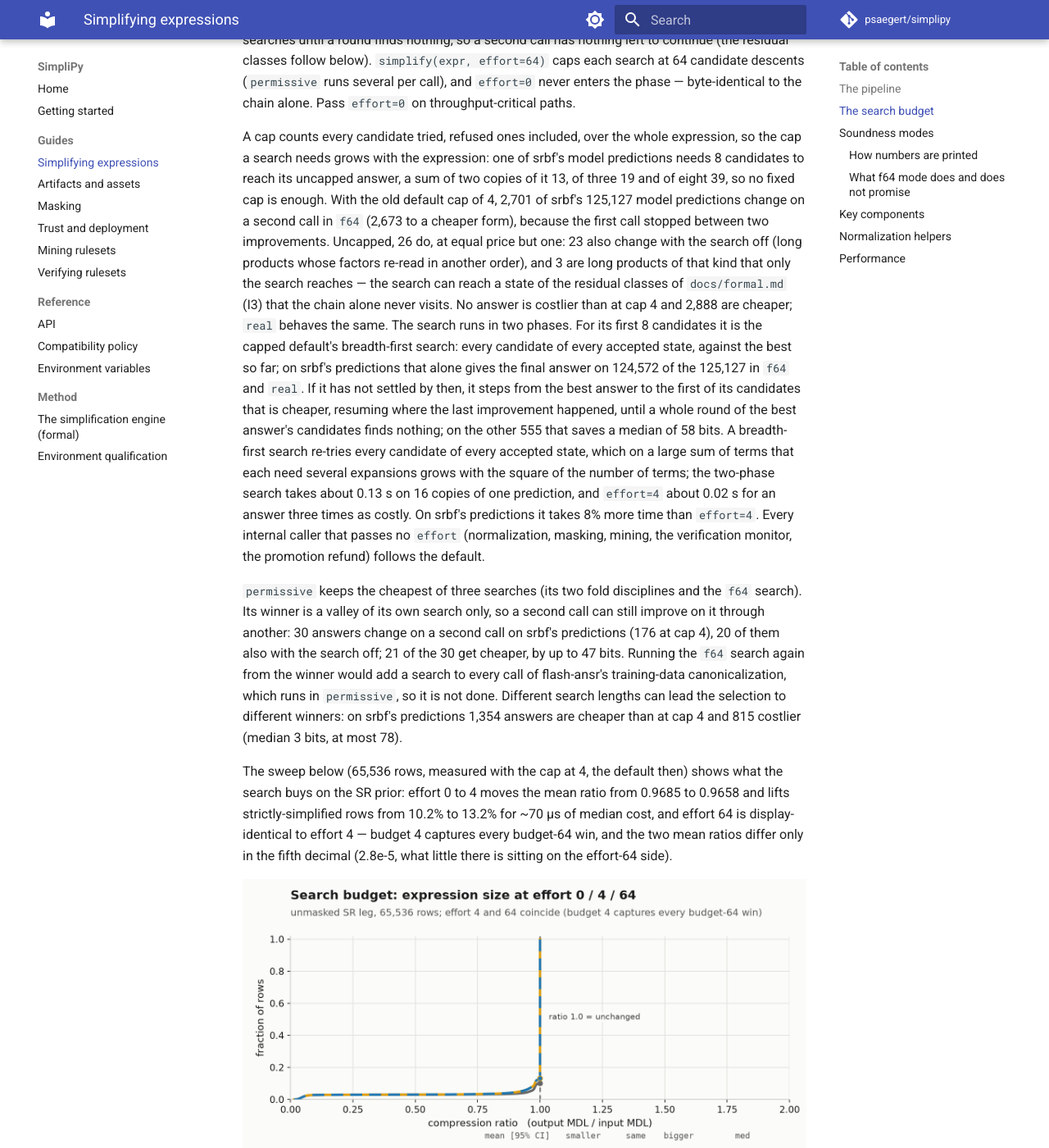
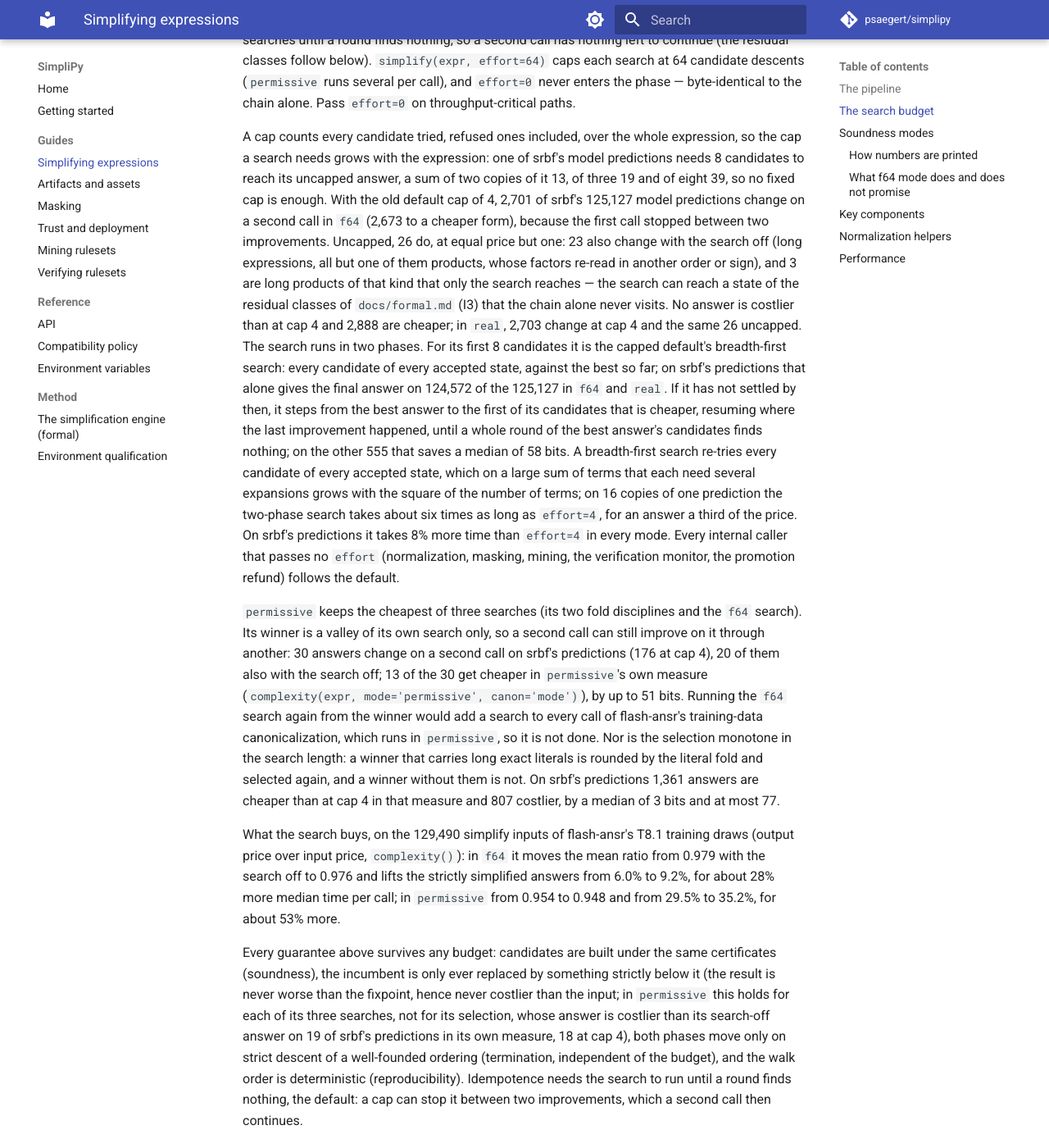
Before and after one commit to psaegert/simplipy, an MkDocs documentation site: the page built from docs/guides/simplify.md, in a window 1280 px wide and 1400 px high, scrolled down 2451 px. Shown: the whole window at 82% size. Built offline with MkDocs 1.6.1 and Material for MkDocs 9.7.7, drawn with Linux system fonts in a browser that asks for light colours; comment, search, counter and statistics services are not loaded; some of the changed text lies outside the part shown.

Commit message:
Docs: the float cap's exceptions, permissive in its own measure, the six-site refusal
The float cap's exceptions are stated where the cap is (a literal kept as written keeps its
price), the dyadic chain's numbers are re-measured (strict ascent to k = 55, capped at 56 and
from 58, the term 64-72 bits), and the literal component carries content up to float precision.
Permissive's comparisons are priced in its own measure on all 125,127 predictions (1,361 cheaper
than at cap 4 and 807 costlier; 19 answers costlier than search-off), and the reason a longer
search can end costlier is named: only a winner with long exact literals is folded and selected
again. The sign placement's refusal beyond six sites keeps the entry orientation, the mechanism
of I3's long-product residual class. The answers the cap changes are given per set and mode,
the effort sweep is restated on this build (T8.1 draws), the fold loop is finite by its bound,
and test names and comments name the float cap.

Co-Authored-By: Claude Opus 5.5 <noreply@anthropic.com>
Claude-Session: https://claude.ai/code/session_016gamUqKQqroqag4GFsNu6W

```diff
--- a/docs/formal.md
+++ b/docs/formal.md
@@ -95,16 +95,19 @@ serialization-stability check `stable()` in `ac_simplify_ex`]:
   coefficient and key can split differently on re-read (also on main at 128 bits); and
   odd-function sign extraction. A class independent of literal size: of srbf's 125,127 model
   predictions that simplify without error (f64), 24 effort-0 answers change on re-read (main 28), none with
-  a literal beyond $10^{\pm 300}$. Each is a long product (41 to 84 items in the list answer)
+  a literal beyond $10^{\pm 300}$. Each but one is a long product (one is a difference of them;
+  41 to 84 items in the list answer)
   that re-reads to the same items in another order (18, one of them cheaper) or to another form
-  of equal length and price (6); none of them round-trips (L6a). And at a
+  of equal length and price (6); none of them round-trips (L6a). Each holds a product with
+  more than six sign-trade sites, whose placement the engine keeps as it enters (§3), so the
+  re-read, entering with the printed placement, can end elsewhere. And at a
   refusal the grouping of the input can decide which inner products fold:
   `(1e200*1e100)*(1e100*x1)` and `1e200*(1e100*(1e100*x1))` keep different canonical forms
   (canonicity across spellings, not idempotence; both pinned in tests). Uncapped (the default;
-  L6) the exploration phase can reach states of those classes the chain alone never visits: on
-  srbf's predictions 26 answers change on a second call, 23 of the 24 above and 3 long
-  products (57 to 70 items) that re-read with their factors in another order or sign at equal
-  price, as that class does, and that only the search reaches (review fuzz: an unmerged
+  L6), the exploration phase can reach states of those classes that the chain alone never
+  visits. On srbf's predictions (f64 and real) 26 answers change on a second call: 23 of the 24
+  above, and 3 long products (57 to 70 items) that only the search reaches and that re-read at
+  equal price with their factors in another order or sign (review fuzz: an unmerged
   `3e-310` coefficient that re-reads in another order; a `<constant>` absorbed on re-read). In `permissive` the
   selection among three searches adds a class of its own (L6). A capped search can stop
   between two improvements, which a second call continues.
@@ -200,7 +203,8 @@ $m \ge 3$, and the eight odd functions — because $f(-S) = -f(S)$ is total on t
 carriers (negative odd exponents are NOT carriers: the pole trilemma). The
 sign-placement owner (`ac::expr::sign_place`, shared by `mul()`'s final assembly and
 `term_join`'s negative joins so the priced spelling is always the built spelling)
-materializes every reachable placement and keeps the $\mu$-argmin. The decision is
+materializes every reachable placement and keeps the $\mu$-argmin; beyond six sign-trade
+sites it materializes none and keeps the placement the product entered with. The decision is
 three-tier:
 
 1. $\mu$ decides where it can (strict argmin over the materialized orbit);
@@ -357,13 +361,16 @@ guarantees (a beyond-f64 literal can price below it — $\mu(10^{-400}) = 10.647
 via its scientific codeword — and nothing rests on outpricing those). Final ties are broken
 by the canonical total order `cmp_ex` (rank, then structural lexicographic comparison,
 with *exact* rational comparison — the 256-bit `cmp_exact`). There is no separate
-literal-size tier: $\mu$'s literal component carries its content, so
-the ordering is a pair, not a triple.
+literal-size tier: $\mu$'s literal component carries its content up to float precision
+(the float cap below), and the 1,100-bit cap keeps the literals finite (L5), so the ordering
+is a pair, not a triple.
 
 **The float cap.** The evaluator reads every literal as its nearest float64, so a literal's
 price is capped at that float's shortest round-trip decimal $d(v)$ (at most 17 significant
 digits), priced by the same codebook: $\mu'(v) = \min\big(\mu(v),\, \mu(d(v))\big)$ for a
-finite nonzero nearest float, $\mu(v)$ otherwise. Every literal that is its own float's
+finite nonzero nearest float, $\mu(v)$ otherwise; a literal the engine holds as a numeric
+string (beyond the 1,100-bit cap, or in f64 mode not admissible) keeps its print's price
+(`mu_numeric_str`). Every literal that is its own float's
 shortest decimal keeps its price (every constant drawn for flash-ansr's training data among
 them), and no price rises; a literal carrying more digits than its float needs (the 64-digit
 fourth power of a 16-digit constant, or a fitted constant printed with 17 digits where 16
@@ -380,20 +387,20 @@ asymmetry with no informational content, since fitted constants arrive as
 decimal-printed f64s and a fraction-only code forces them through "two arbitrary
 integers" at $\log_2 10 \approx 3.32$ bits per decimal shift.
 
-**The emitted spelling is the priced spelling** [BY CONSTRUCTION]. The serializer
+**The emitted spelling is the priced spelling, up to the float cap** [BY CONSTRUCTION]. The serializer
 chooses each literal's print by the argmin over the *same* two codeword totals the
 measure minimizes (`decimal_spelling_wins`), so $\mu(t)$ is the description length
 of the representation actually emitted, not of a hypothetical one — except where the float
 cap applies: the state is exact and prints its exact value, which then costs more than its
 price; the capped price is that of the float's shortest decimal (what Python's `repr`
-prints for it). An exact codeword
+prints for it, up to the last digit on an exact tie). An exact codeword
 tie goes to the fraction — the structurally distinguished caller-dialect member,
 mirroring tier 2 of the sign-placement convention (§3); states carry no spelling, so
 the tie-break must be spelling-free, and either member realizes the same $\mu$. The
 clause is defensive: no exact tie exists in the reachable `i128` lattice [EMPIRICAL —
 exhaustive scan over all 3,563 denominators $2^a 5^b < 2^{127}$ at dense-plus-spread
 numerator samples; the closest observed gap is 3–4 milli-bits; numbers beyond 128 bits
-(phase 2c) were not scanned].
+were not scanned].
 
 - $\mu$ takes values in $\mathbb{N}$ [THEOREM — trivially].
 - `cmp_ex` is a strict total order on $T_{\mathrm{can}}$ [BY CONSTRUCTION — rank +
@@ -409,10 +416,9 @@ slot per bag and one zero-cost exponent slot per `Pow`, so $\#\mathrm{nodes} \le
 in bits — the carrier being milli-bits scales both sides by $1000$),
 hence finitely many shapes; the non-leaf alphabet (operators) and the variable/special
 vocabulary are finite; and there are finitely many numbers at all: a number's numerator
-and denominator have at most 1,100 bits each (the cap). Under the float cap $\mu_0$ no
-longer bounds a number's codeword components — every literal costs at most its float's
-shortest decimal — so the finiteness of the literals comes from the cap alone, not from the
-price. A numeric-string leaf
+and denominator have at most 1,100 bits each. $\mu_0$ does not bound a number's codeword
+components (the float cap prices every literal at most at its float's shortest decimal), so
+the finiteness of the literals comes from the 1,100-bit cap, not from the price. A numeric-string leaf
 (beyond the cap, or not admissible in f64 mode) pays a cost that grows with its
 canonical print (`mu_numeric_str` is strictly monotone in significand digits and in
 the scale within each codeword), so $\mu_0$ bounds the print's significand length
@@ -425,10 +431,10 @@ eventually constant; the tail then lives in one finite level set (L5) and descen
 strict total order `cmp_ex`, so it is finite. $\square$
 
 A dense-literal chain ascends while its literals carry no more than float precision: the
-chain $\mathrm{Mul}[3/2^k, x]$ grows strictly in $\mu$ with $k$ up to the point where
-$3/2^k$'s exact spelling is longer than its float's shortest decimal ($k = 56$), and from
-there on it costs that decimal's price (66–70 bits up to $k = 200$), which no longer ascends
-strictly. It stays finite all the same — $k$ is
+chain $\mathrm{Mul}[3/2^k, x]$ grows strictly in $\mu$ with $k$ up to $k = 55$; at $k = 56$
+and from $k = 58$ on, $3/2^k$'s exact spelling costs more than its float's shortest decimal,
+so the literal costs that decimal's price (the term 64–72 bits up to $k = 200$), which no
+longer ascends strictly. It stays finite all the same — $k$ is
 bounded by the 1,100-bit cap, and T-wf holds through L5 — and a rewrite cannot walk it
 anyway: every step preserves the term's value, and changing one literal alone changes it
 (pinned in `tests/test_unified_measure.py`: the chain ascends up to the float cap's onset, and
@@ -570,7 +576,11 @@ search only: the re-run's other searches, started from the winner, can descend f
 does not cover its selection [EMPIRICAL: srbf's predictions: 176 second-call changes at cap 4,
 30 uncapped, 20 of them also with the search off]. Running the `f64` search again from the
 winner would add a search to every call of flash-ansr's training-data canonicalization (which
-runs in `permissive`) and is not part of the engine.
+runs in `permissive`) and is not part of the engine. Nor is the selection monotone in the
+budget, although each search is: the literal fold rounds a winner's long exact literals and
+selects again, and a winner without them is not selected again, so a longer search can end
+costlier [EMPIRICAL: in `permissive`'s own measure, 807 of srbf's predictions cost more
+uncapped than at cap 4, by at most 77 bits, and 1,361 less].
 
 **Canonicity across spellings** [EMPIRICAL]. That all spellings of the same bag (operand
 permutations, re-bracketings) reach the same representative is measured, not proven:
--- a/docs/guides/simplify.md
+++ b/docs/guides/simplify.md
@@ -115,10 +115,11 @@ candidates to reach its uncapped answer, a sum of two copies of it 13, of three
 eight 39, so no fixed cap is enough. With the old default cap of 4, 2,701 of srbf's 125,127
 model predictions change on a second call in `f64` (2,673 to a cheaper form), because the
 first call stopped between two improvements. Uncapped, 26 do, at equal price but one: 23 also
-change with the search off (long products whose factors re-read in another order), and 3 are
-long products of that kind that only the search reaches — the search can reach a state of the
-residual classes of `docs/formal.md` (I3) that the chain alone never visits. No answer is
-costlier than at cap 4 and 2,888 are cheaper; `real` behaves the same.
+change with the search off (long expressions, all but one of them products, whose factors
+re-read in another order or sign), and 3 are long products of that kind that only the search
+reaches — the search can reach a state of the residual classes of `docs/formal.md` (I3) that
+the chain alone never visits. No answer is costlier than at cap 4 and 2,888 are cheaper; in
+`real`, 2,703 change at cap 4 and the same 26 uncapped.
 The search runs in two phases. For its first 8 candidates it is the capped default's
 breadth-first search: every candidate of every accepted state, against the best so far; on
 srbf's predictions that alone gives the final answer on 124,572 of the 125,127 in `f64` and
@@ -127,35 +128,35 @@ candidates that is cheaper, resuming where the last improvement happened, until
 of the best answer's candidates finds nothing; on the other 555 that saves a median of 58
 bits. A breadth-first search re-tries every candidate of every accepted state, which on a
 large sum of terms that each need several expansions grows with the square of the number of
-terms; the two-phase search takes about 0.13 s on 16 copies of one prediction, and `effort=4`
-about 0.02 s for an answer three times as costly. On srbf's predictions it takes 8% more time
-than `effort=4`. Every internal caller that passes no
+terms; on 16 copies of one prediction the two-phase search takes about six times as long as
+`effort=4`, for an answer a third of the price. On srbf's predictions it takes 8% more time
+than `effort=4` in every mode. Every internal caller that passes no
 `effort` (normalization, masking, mining, the verification monitor, the promotion refund)
 follows the default.
 
 `permissive` keeps the cheapest of three searches (its two fold disciplines and the `f64`
 search). Its winner is a valley of its own search only, so a second call can still improve on
 it through another: 30 answers change on a second call on srbf's predictions (176 at cap 4),
-20 of them also with the search off; 21 of the 30 get cheaper, by up to 47 bits. Running the
-`f64` search again from the winner would add a search to every call of flash-ansr's
-training-data canonicalization, which runs in `permissive`, so it is not done. Different search
-lengths can lead the selection to different winners: on srbf's predictions 1,354 answers are
-cheaper than at cap 4 and 815 costlier (median 3 bits, at most 78).
+20 of them also with the search off; 13 of the 30 get cheaper in `permissive`'s own measure
+(`complexity(expr, mode='permissive', canon='mode')`), by up to 51 bits. Running the `f64`
+search again from the winner would add a search to every call of flash-ansr's training-data
+canonicalization, which runs in `permissive`, so it is not done. Nor is the selection monotone
+in the search length: a winner that carries long exact literals is rounded by the literal fold
+and selected again, and a winner without them is not. On srbf's predictions 1,361 answers are
+cheaper than at cap 4 in that measure and 807 costlier, by a median of 3 bits and at most 77.
 
-The sweep below (65,536 rows, measured with the cap at 4, the default then) shows what
-the search buys on the SR prior: effort 0 to 4 moves the mean ratio from 0.9685
-to 0.9658 and lifts strictly-simplified rows from 10.2% to 13.2% for ~70 µs of median
-cost, and effort 64 is display-identical to effort 4 — budget 4 captures every
-budget-64 win, and the two mean ratios differ only in the fifth decimal (2.8e-5,
-what little there is sitting on the effort-64 side).
-
-![Search-budget sweep, effort 0 / 4 / 64](../assets/benchmarks/ecdf_effort_sweep.png)
+What the search buys, on the 129,490 simplify inputs of flash-ansr's T8.1 training draws
+(output price over input price, `complexity()`): in `f64` it moves the mean ratio from 0.979
+with the search off to 0.976 and lifts the strictly simplified answers from 6.0% to 9.2%, for
+about 28% more median time per call; in `permissive` from 0.954 to 0.948 and from 29.5% to
+35.2%, for about 53% more.
 
 Every guarantee above survives any budget: candidates are built under the same
 certificates (soundness), the incumbent is only ever replaced by something strictly
 below it (the result is never worse than the fixpoint, hence never costlier than the
 input; in `permissive` this holds for each of its three searches, not for its selection, whose
-answer is costlier than its search-off answer on 67 of srbf's predictions, 65 at cap 4), both
+answer is costlier than its search-off answer on 19 of srbf's predictions in its own measure, 18
+at cap 4), both
 phases move only on strict descent of a well-founded ordering
 (termination, independent of the budget), and the walk order is deterministic
 (reproducibility). Idempotence needs the search to run until a round finds nothing,
```
Also changed, not shown: CHANGELOG.md (+39 -37 lines), 10 other files.
